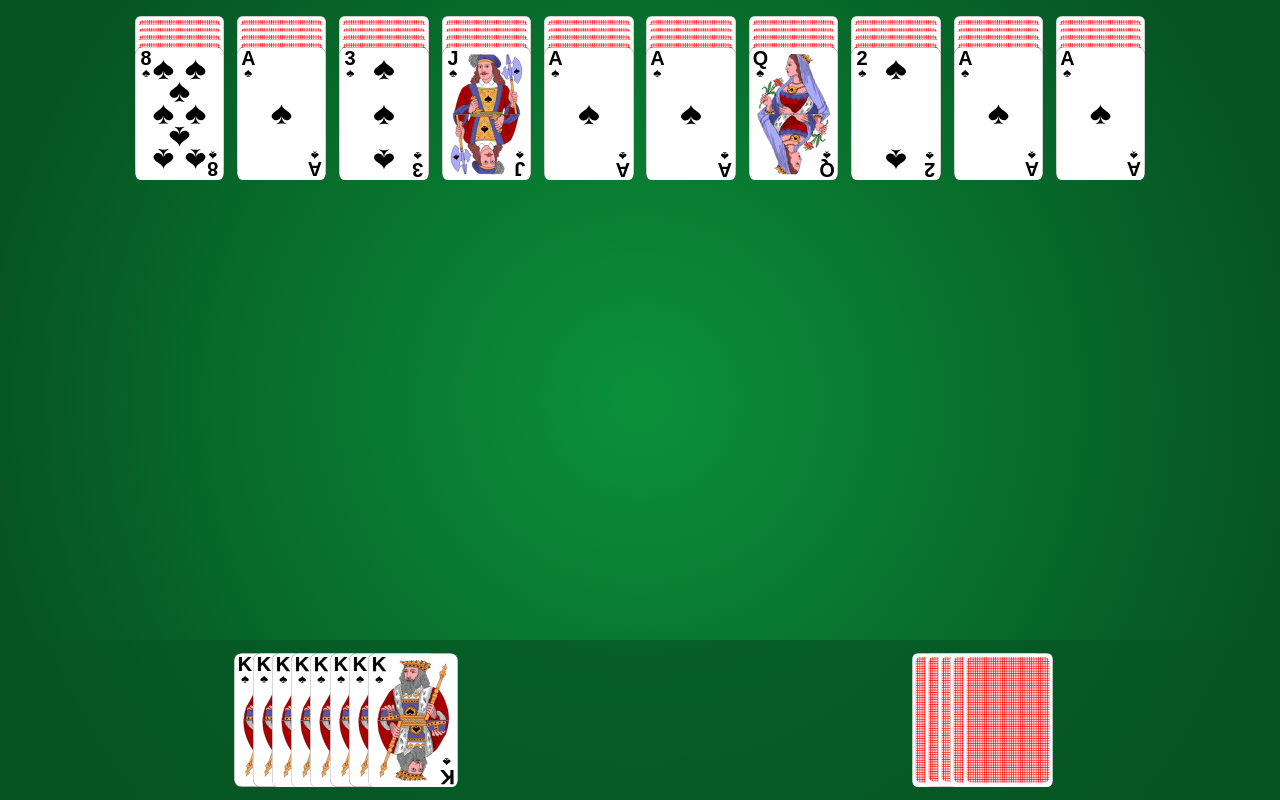
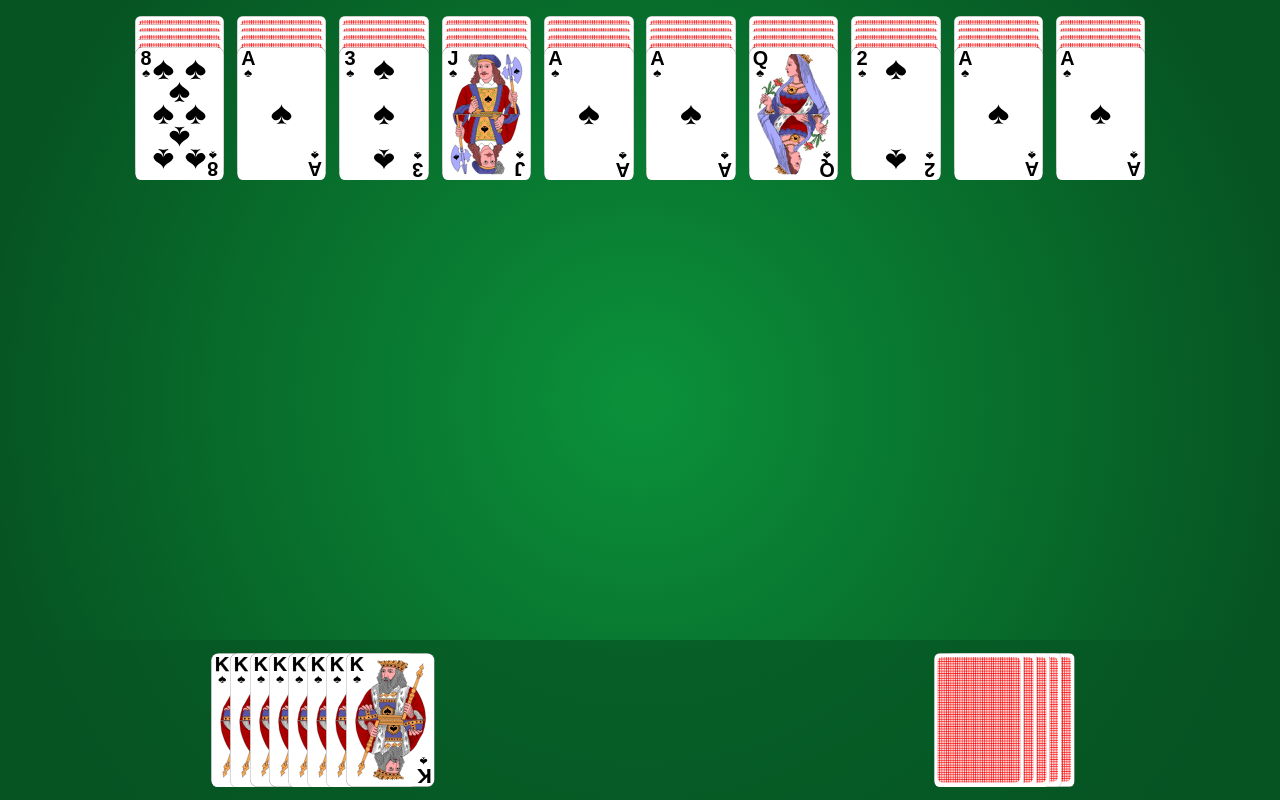
Before and after one commit to cjsellwood/spider, a React (Create React App) app: page / in a window 1280 px wide. Built offline with nearby package versions, Linux system fonts and the light colour scheme.

Commit message:
Changed spare and completed card stacking visuals

```diff
--- a/src/App.css
+++ b/src/App.css
@@ -133,16 +133,16 @@ footer {
 
 .spares-container {
   display: flex;
-  flex-direction: row-reverse;
   justify-content: flex-end;
-  padding-left: 6vw;
   cursor: pointer;
+  width: 18vw;
+  padding-right: 6vw;
 }
 
 .spare-card {
   height: 10.4vw;
   width: 7vw;
-  margin-left: -6vw;
+  margin-right: -6vw;
   border-radius: 0.5vw;
   -webkit-border-radius: 0.5vw;
   -moz-border-radius: 0.5vw;
@@ -155,8 +155,10 @@ footer {
 .completed-container {
   display: flex;
   justify-content: flex-end;
+  flex-direction: row-reverse;
+  cursor: pointer;
+  width: 18vw;
   padding-left: 6vw;
-  cursor: pointer;
 }
 
 .completed-card {
--- a/src/App.js
+++ b/src/App.js
@@ -137,12 +137,20 @@ function App() {
       <footer>
         <div className="completed-container">
           {completed.map((completed, i) => (
-            <div key={"completed" + i} className="completed-card card13"></div>
+            <div
+              key={"completed" + i}
+              className="completed-card card13"
+              style={{ zIndex: `${10 - i}` }}
+            ></div>
           ))}
         </div>
         <div onClick={() => addSpares()} className="spares-container">
           {spareCards.map((spare, i) => (
-            <div key={"spare" + i} className="spare-card"></div>
+            <div
+              key={"spare" + i}
+              className="spare-card"
+              style={{ zIndex: `${10 - i}` }}
+            ></div>
           ))}
         </div>
       </footer>
--- a/src/hooks/useCardGenerator.js
+++ b/src/hooks/useCardGenerator.js
@@ -1,5 +1,5 @@
 const shuffleArray = (array) => {
-  for (var i = array.length - 1; i > 0; i--) {
+  for (let i = array.length - 1; i > 0; i--) {
     const swapIndex = Math.floor(Math.random() * (i + 1));
     const currentCard = array[i];
     const cardToSwap = array[swapIndex];
```
